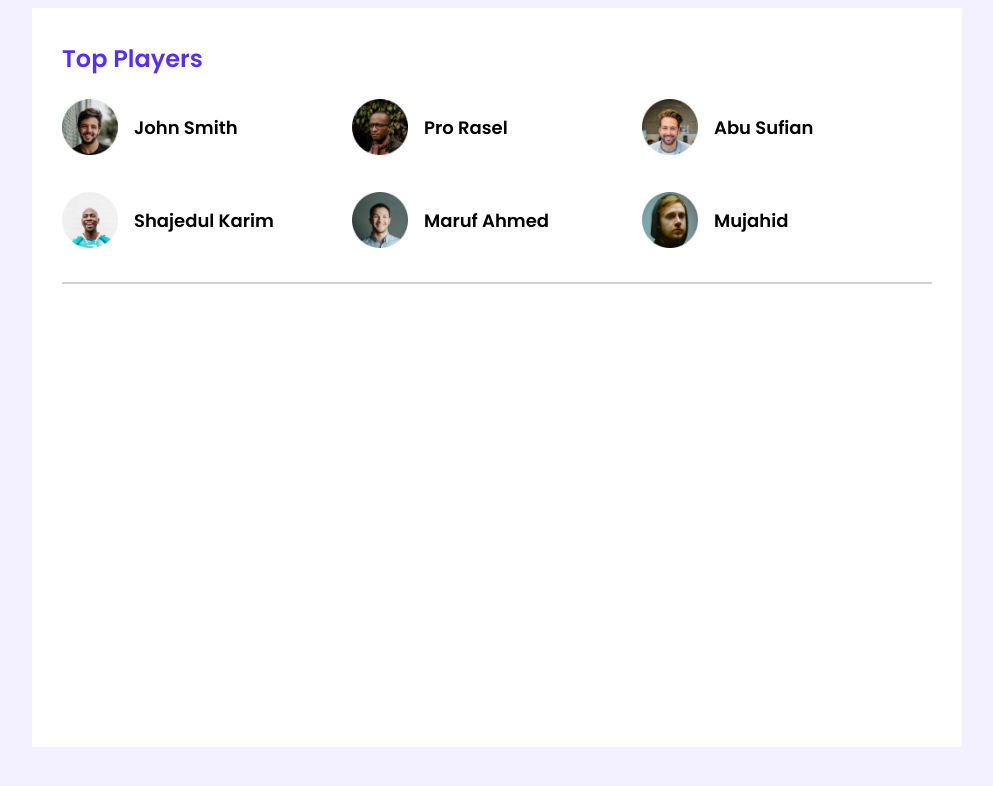
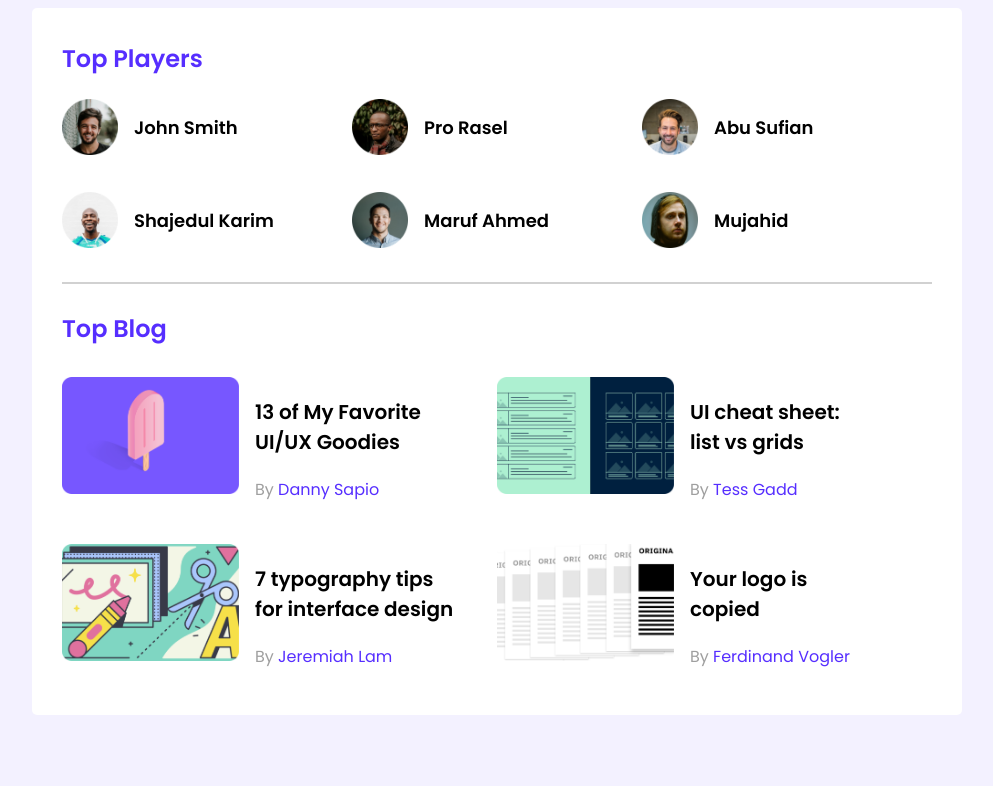
Before and after one commit to Alvi-C/leader-board, a plain HTML site: page index.html in a window 1280 px wide. Shown: the whole page, without its empty margins (143-1136 px from the left). Drawn offline with Linux system fonts and the light colour scheme.

Commit message:
top player section added

```diff
--- a/index.html
+++ b/index.html
@@ -50,9 +50,56 @@
             <hr>
             <!-- Top players end -->
             <!-- Top blog start  -->
+            <div class="top-blogs">
+                <h2 class="section-title">Top Blog</h2>
+                <div class="blogs">
+                    <article class="blog">
+                        <div class="thumbnail">
+                            <img src="images/blogs/blog-1.png" alt="">
+                        </div>
+                        <div class="blog-info">
+                            <h3 class="blog-title">13 of My Favorite <br>
+                                UI/UX Goodies</h3>
+                            <p class="blog-author">By <a href="#">Danny Sapio</a></p>
+                        </div>
+                    </article>
+                    <article class="blog">
+                        <div class="thumbnail">
+                            <img src="images/blogs/blog-2.png" alt="">
+                        </div>
+                        <div class="blog-info">
+                            <h3 class="blog-title">UI cheat sheet: <br>
+                                list vs grids</h3>
+                            <p class="blog-author">By <a href="#">Tess Gadd</a></p>
+                        </div>
+                    </article>
+                    <article class="blog">
+                        <div class="thumbnail">
+                            <img src="images/blogs/blog-3.png" alt="">
+                        </div>
+                        <div class="blog-info">
+                            <h3 class="blog-title">7 typography tips <br>
+                                for interface design</h3>
+                            <p class="blog-author">By <a href="#">Jeremiah Lam</a></p>
+                        </div>
+                    </article>
+                    <article class="blog">
+                        <div class="thumbnail">
+                            <img src="images/blogs/blog-4.png" alt="">
+                        </div>
+                        <div class="blog-info">
+                            <h3 class="blog-title">Your logo is <br>
+                                copied</h3>
+                            <p class="blog-author">By <a href="#">Ferdinand Vogler</a></p>
+                        </div>
+                    </article>
+                </div>
+            </div>
             <!-- Top blog end  -->
         </section>
-        <!-- Top players & top blogs start -->
+        <!-- Top players & top blogs end -->
+        <!-- Latest course start -->
+        <!-- Latest course end -->
     </main>
 </body>
 </html>
--- a/styles/style.css
+++ b/styles/style.css
@@ -15,12 +15,13 @@ main {
 .container {
     background-color: #ffffff;
     width: 870px;
-    height: 679px;
     padding: 30px;
+    border-radius: 5px;
 }
 
 hr {
     border: 1px solid #D1D1D1;
+    margin-bottom: 27px;
 
 }
 
@@ -56,3 +57,39 @@ hr {
     margin-left: 16px;
     font-size: 18px;
 }
+
+/* Top blog styls */
+.blogs {
+    display: grid;
+    grid-template-columns: repeat(2, 1fr);
+    row-gap: 26px;
+    margin-top: 31px;
+}
+
+.blog {
+    display: flex;
+}
+
+.blog .thumbnail img {
+    width: 177px;
+    height: 117px;
+}
+
+.blog-info {
+    margin-left: 16px;
+}
+
+.blog-title {
+    font-size: 20px;
+}
+
+.blog-author {
+    font-size: 16px;
+    color: #9f9f9f;
+}
+
+.blog-author a {
+    text-decoration: none;
+    font-size: 16px;
+    color: #562EFF;
+}
```
